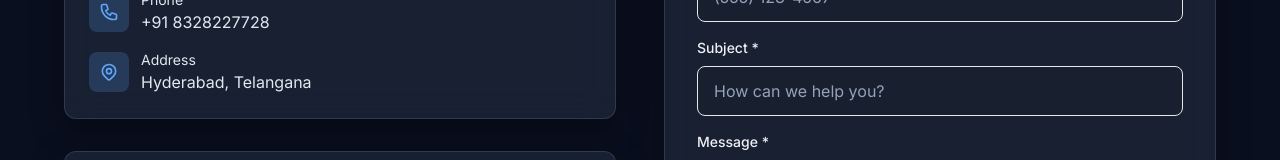
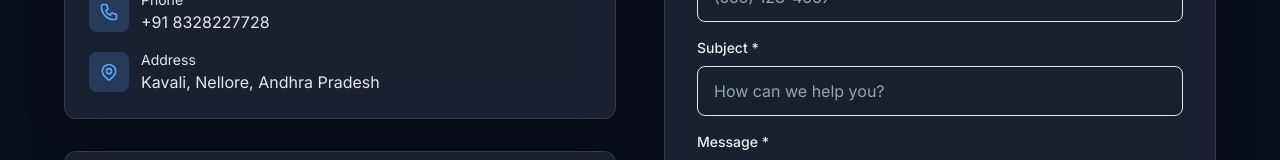
Before and after one commit to sivasandeepg/OurSoftwareWebsite, a Next.js app: page /contact in a window 1280 px wide. Shown: the part 717-877 px from the top of the page. Built offline with nearby package versions, Linux system fonts and the light colour scheme; a web font is replaced by a local one.

Commit message:
seo fix 3y

```diff
--- a/app/contact/ContactPage.jsx
+++ b/app/contact/ContactPage.jsx
@@ -153,7 +153,7 @@
                     </div>
                     <div>
                       <p className={`text-sm text-text-primary`}>Address</p>
-                      <p className={`text-slate-200`}>Hyderabad, Telangana</p>
+                      <p className={`text-slate-200`}>Kavali, Nellore, Andhra Pradesh</p>
                     </div>
                   </div>
                 </div>
```
